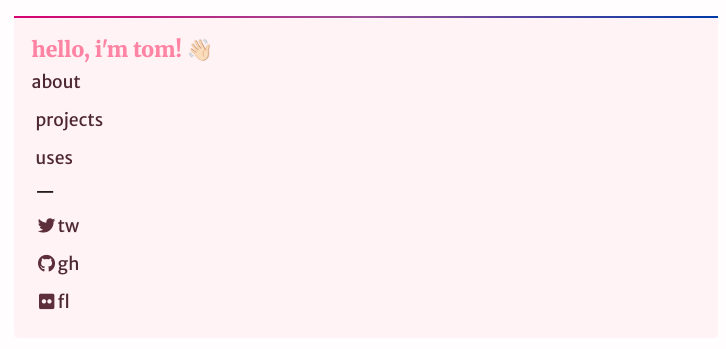
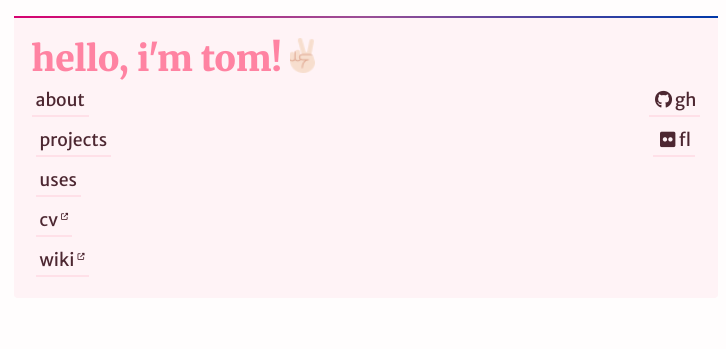
Before and after one commit to davwheat/thomasr.me, a Jekyll site: the page built from index.md, in a window 1280 px wide. Shown: the top 349 px of the page, without its empty margins (274-1000 px from the left). Built offline with Jekyll 4.4.1, drawn with Linux system fonts in a browser that asks for light colours; nearby versions of some CDN libraries.

Commit message:
nav improvements

```diff
--- a/_includes/header.html
+++ b/_includes/header.html
@@ -1,6 +1,6 @@
-<h1 id="page-title">
+<h1 id="site-title">
 {% if page.permalink == '/' %}
-  Hello, I'm Tom! 👋🏻
+  Hello, I'm Tom! <img src="/assets/img/twemoji-peace.png" alt="Emoji peace sign">
 {% else %}
   {{ site.title }}
 {% endif %}
@@ -9,27 +9,30 @@
 <nav>
   <ul>
     <li>
-      <a href="/about/" {% if page.url == '/about/' %}class="c" {% endif %}> About</a><br>
+      <a href="/about/" {% if page.url == '/about/' %}class="current-page" {% endif %}> About</a><br>
     </li>
     <li>
-      <a href="/projects/" {% if page.url == '/projects/' %}class="c" {% endif %}>Projects</a><br>
+      <a href="/projects/" {% if page.url == '/projects/' %}class="current-page" {% endif %}>Projects</a><br>
     </li>
     <li>
-      <a href="/uses/" {% if page.url == '/uses/' %}class="c" {% endif %}>Uses</a><br>
+      <a href="/uses/" {% if page.url == '/uses/' %}class="current-page" {% endif %}>Uses</a><br>
     </li>
 
     <li>
-      &mdash;
+      <a href="https://cv.trobinson.me">CV <i class="fas fa-external-link-alt" aria-hidden="true"></i><span class="sr-only">(external link)</span></a><br>
     </li>
 
     <li>
-      <a href="https://twitter.com/{{ site.twitter }}"><i class="fab fa-fw fa-twitter" aria-hidden="true"></i>tw</a><br>
+      <a href="https://wiki.tomr.me">Wiki <i class="fas fa-external-link-alt" aria-hidden="true"></i><span class="sr-only">(external link)</span></a><br>
+    </li>
+  </ul>
+
+  <ul>
+    <li>
+      <a href="https://github.com/{{ site.github }}" class="social"><i class="fab fa-fw fa-github" aria-hidden="true"></i>gh</a><br>
     </li>
     <li>
-      <a href="https://github.com/{{ site.github }}"><i class="fab fa-fw fa-github" aria-hidden="true"></i>gh</a><br>
-    </li>
-    <li>
-      <a href="/flickr/" {% if page.url contains '/flickr' %}class="c" {% endif %}><i class="fab fa-fw fa-flickr" aria-hidden="true"></i>fl</a><br>
+      <a href="/flickr/" class="social {% if page.url contains '/flickr' %}current-page{% endif %}"><i class="fab fa-fw fa-flickr" aria-hidden="true"></i>fl</a><br>
     </li>
   </ul>
 </nav>
--- a/assets/style/_header.scss
+++ b/assets/style/_header.scss
@@ -19,10 +19,25 @@ header {
     h1 {
         margin: 0;
         font-family: $fn-headings;
-        font-size: 1.2em;
+        font-size: 1.5em;
         font-weight: 900;
         color: $accent;
+
+        @include on-small-screen {
+            font-size: 2em;
         }
+
+        img {
+            height: 1em;
+            position: relative;
+            top: 2px;
+        }
+    }
+
+    nav {
+        display: flex;
+        align-items: flex-start;
+        justify-content: space-between;
 
         ul {
             display: flex;
@@ -50,31 +65,45 @@ header {
                 a {
                     display: inline-block;
                     text-decoration: none;
-                padding-bottom: 2px;
 
                     &[href], &[href]:hover {
                         text-decoration: none;
                     }
 
-                i {
-                    filter: brightness(1.2);
+                    @include on-big-screen {
+                        padding-bottom: 2px;
+                        border-bottom: 2px solid dark-tint($accent, 75%);
+
+                        @include in-light-mode {
+                            border-bottom: 2px solid light-tint($accent, 75%);
+                        }
                     }
 
                     @include on-small-screen {
-                    padding: 4px 0;
+                        padding: 4px;
+                    }
+
+                    i.fa-external-link-alt {
+                        font-size: 0.4em;
+                        vertical-align: super;
                     }
 
                     &:hover,
-                &.c {
+                    &.current-page {
                         color: $accent;
-                    padding-bottom: 0;
 
                         @include on-big-screen {
                             border-bottom: 2px solid $accent;
                         }
                         @include on-small-screen {
+                            &:not(.social) {
+                                padding-left: 8px;
                                 border-left: 4px solid $accent;
-                        padding-left: 4px;
+                            }
+                            &.social {
+                                padding-right: 8px;
+                                border-right: 4px solid $accent;
+                            }
                         }
                     }
                 }
@@ -86,6 +115,7 @@ header {
                 li {
                     display: block;
                     width: 100%;
+                }
             }
         }
     }
--- a/assets/style/_meta.scss
+++ b/assets/style/_meta.scss
@@ -19,7 +19,7 @@ aside#page-meta, aside#post-meta {
             color: dark-tint($accent, 75%);
         }
 
-        font-size: 1.5em;
+        font-size: 1.75em;
         margin-top: 0;
     }
 }
```
Also changed, not shown: pages/redirects/go.md (renamed from pages/landings/go.md, +1 -2 lines), pages/redirects/ivd.md (renamed from pages/landings/ivd.md, +1 -2 lines), pages/redirects/sx.md (renamed from pages/landings/sx.md, +1 -2 lines), assets/img/twemoji-peace.png (added). Lines whose indentation alone changed are shown as unchanged.
